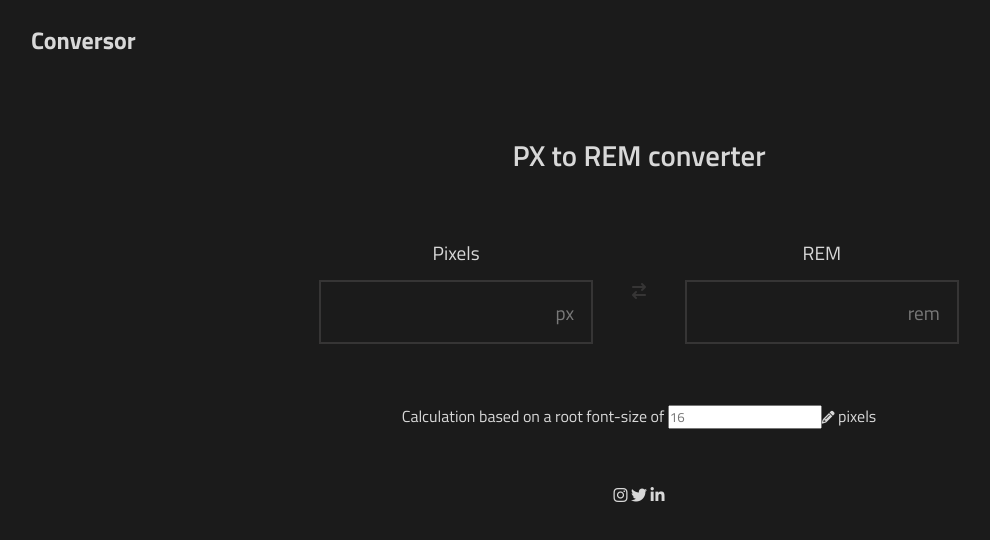
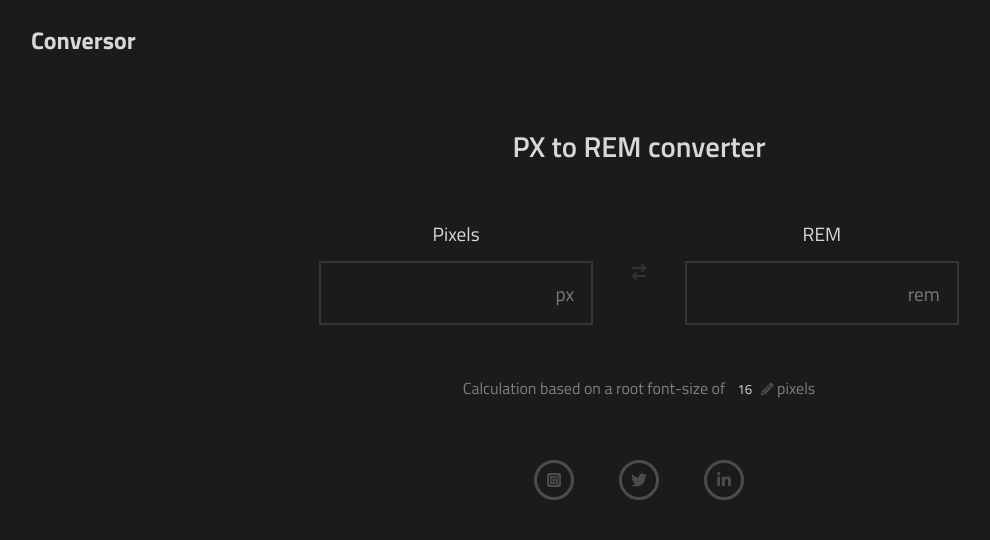
Before and after one commit to CodeWithEmil/rem-px-converter, a plain HTML site: page index.html in a window 1280 px wide. Shown: the whole page, without its empty margins (1-991 px from the left). Drawn offline with Linux system fonts and the light colour scheme.

Commit message:
Finished styles.

```diff
--- a/index.html
+++ b/index.html
@@ -1,5 +1,5 @@
 <!DOCTYPE html>
-<html>
+<html lang="en">
    <head>
       <title>Conversor: PX to REM</title>
 
@@ -9,6 +9,7 @@
       <link rel="stylesheet" href="/style/responsive.css">
 
       <!--Meta tags-->
+      <meta charset="UTF-8">
       <meta name="viewport" content="width=device-width, initial-scale=1.0">
    </head>
    <body>
@@ -40,13 +41,13 @@
 
          <p class="unit-changer">
             Calculation based on a root font-size of
-               <input class = "unit-changer-input" placeholder="16"><i class="fa-solid fa-pencil"></i>
+               <input class = "unit-changer-input"><i class="fa-solid fa-pencil"></i>
             pixels
          </p>
 
          <div class="social-media-icons">
             <a href="https://www.instagram.com/codewithemil" target="_blank" rel="noopener noreferrer">
-               <i class="fa-brands fa-instagram"></i>
+               <i class="fa-brands fa-square-instagram"></i>
             </a>
             <a href="https://www.twitter.com/codewithemil" target="_blank" rel="noopener noreferrer">
                <i class="fa-brands fa-twitter"></i>
@@ -57,7 +58,9 @@
          </div>
       </div>
 
+      <!--Script elements-->
       <script src="/scripts/index.js"></script>
+      <script src="/scripts/styles.js"></script>
       <script src="https://kit.fontawesome.com/b1a0b78bd7.js" crossorigin="anonymous"></script>
    </body>
 </html>
--- a/scripts/index.js
+++ b/scripts/index.js
@@ -0,0 +1,17 @@
+//Getting HTML elements
+const unitChangerInput = document.querySelector(".unit-changer-input");
+const pencilIcon = document.querySelector(".fa-pencil");
+
+//* Styles
+//Event Listeners
+unitChangerInput.addEventListener("focus", () => {
+   pencilIcon.style.display = "none";
+});
+
+unitChangerInput.addEventListener("blur", () => {
+   pencilIcon.style.display = "inline";
+});
+
+//* JavaScript
+let multiplier = unitChangerInput.value || 16;
+unitChangerInput.value = multiplier;
--- a/style/default.css
+++ b/style/default.css
@@ -21,3 +21,7 @@ a {
    color: #D8D8D8;
    cursor: pointer;
 }
+
+.disappear {
+   display: none !important;
+}
--- a/style/styles.css
+++ b/style/styles.css
@@ -97,5 +97,54 @@ header {
 
 
 /* Unit Changer */
+.unit-changer {
+   color: #7F7F7F;
+}
+
+.unit-changer-input {
+   width: 2rem;
+   text-align: center;
+   background: transparent;
+   border: none;
+}
+
+.unit-changer-input:focus {
+   border: solid #b4b4b4 1px;
+   border-radius: 2px;
+   outline: none;
+}
+
+.unit-changer i {
+   color: #4C4C4C;
+}
+
 
 /* Social Media Icons */
+.social-media-icons {
+   height: 15%;
+   width: max(20vw, 300px);
+
+   display: flex;
+   flex-direction: row;
+   justify-content: space-evenly;
+   align-items: center;
+}
+
+.social-media-icons a {
+   height: 2.5rem;
+   width: 2.5rem;
+
+   border: solid #4C4C4C;
+   border-radius: 50%;
+
+   display: grid;
+   place-items: center;
+}
+
+.social-media-icons a i {
+   color: #4C4C4C;
+}
+
+.social-media-icons a:active {
+   background-color: #D8D8D8;
+}
```
